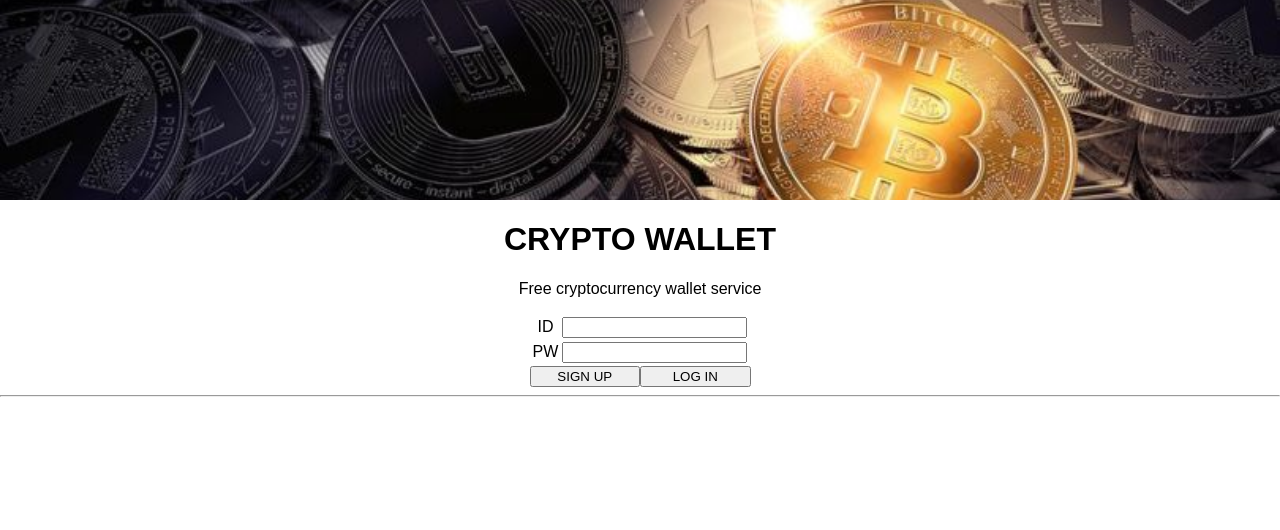
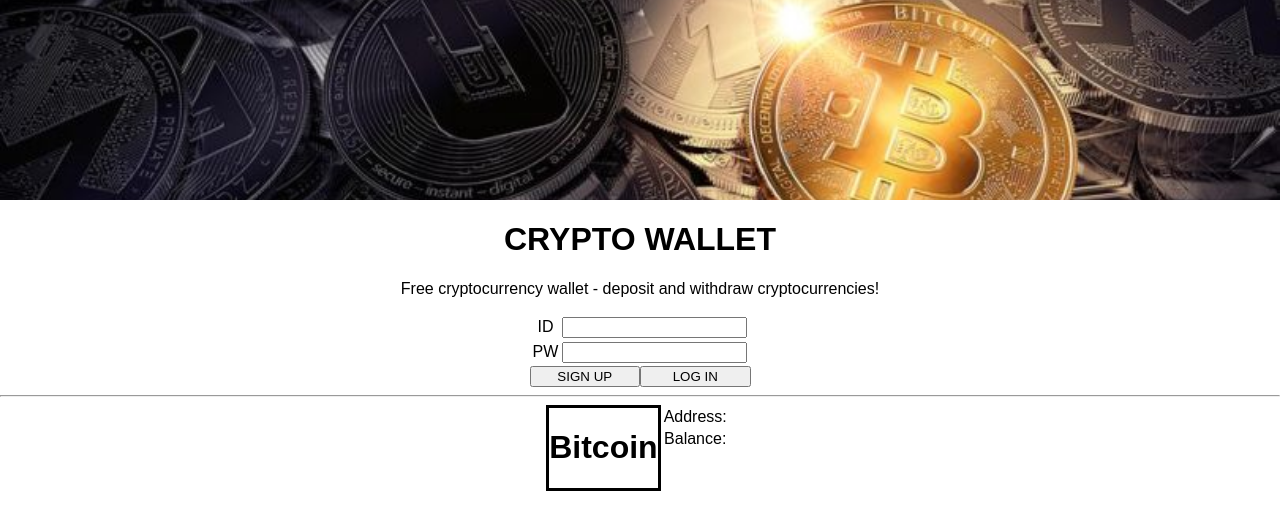
Before and after one commit to noreebia/cryptocurrency-wallet-front-end, a React (Create React App) app: page / in a window 1280 px wide. Shown: the top 530 px of the page. Built offline with nearby package versions, Linux system fonts and the light colour scheme.

Commit message:
Create status display component for cryptocurrencies

```diff
--- a/package.json
+++ b/package.json
@@ -12,5 +12,6 @@
     "build": "react-scripts build",
     "test": "react-scripts test --env=jsdom",
     "eject": "react-scripts eject"
-  }
+  },
+  "proxy": "http://localhost:8080"
 }
--- a/src/App.js
+++ b/src/App.js
@@ -2,6 +2,7 @@ import React, { Component } from 'react';
 import './App.css';
 import './Fieldset';
 import Fieldset from './Fieldset';
+import CurrencyDisplay from './CurrencyDisplay';
 
 class App extends Component {
   constructor(props) {
@@ -27,7 +28,7 @@ class App extends Component {
       <div className="App">
         <div id= "bannerImage"></div>
         <h1>CRYPTO WALLET</h1>
-        <p>Free cryptocurrency wallet service</p>
+        <p>Free cryptocurrency wallet - deposit and withdraw cryptocurrencies!</p>
         <div id="credentialsInputForm">
           <table ref={this.tableRef}>
             <tbody >
@@ -39,6 +40,7 @@ class App extends Component {
         <button style={buttonStyle}>SIGN UP</button>
         <button style={buttonStyle}>LOG IN</button>
         <hr></hr>
+        <CurrencyDisplay currencyName = "Bitcoin"/>
       </div>
     );
   }
--- /dev/null
+++ b/src/CurrencyDisplay.css
@@ -0,0 +1,24 @@
+/* h1{
+    float: left;
+}
+
+table {
+    float: left;
+} */
+
+.currencyDisplayDiv {
+    text-align: center;
+    display: flex;
+    flex-direction: row;
+    justify-content: center;
+}
+
+.currencyNameDisplay {
+    border-style: solid;
+
+}
+
+.currencyDisplayTable{
+    /* display: inline-block; */
+    float: left;
+}
--- /dev/null
+++ b/src/CurrencyDisplay.js
@@ -0,0 +1,48 @@
+import React, { Component } from 'react';
+import './CurrencyDisplay.css';
+
+class CurrencyDisplay extends Component {
+    constructor(props) {
+        super(props);
+        this.state = {
+            address: "",
+            balance: "",
+        };
+    }
+
+    componentDidMount() {
+
+    }
+
+    render = () => {
+        return (
+            <div className="currencyDisplayDiv">
+                <div className="currencyNameDisplay">
+                    <h1 >{this.props.currencyName}</h1>
+                </div>
+                <div classname="currencyDisplayTable">
+                    <table >
+                        <tr>
+                            <td>
+                                Address:
+                        </td>
+                            <td>
+                                {this.state.address}
+                            </td>
+                        </tr>
+                        <tr>
+                            <td>
+                                Balance:
+                        </td>
+                            <td>
+                                {this.state.balance}
+                            </td>
+                        </tr>
+                    </table>
+                </div>
+            </div>
+        )
+    }
+}
+
+export default CurrencyDisplay;
```
